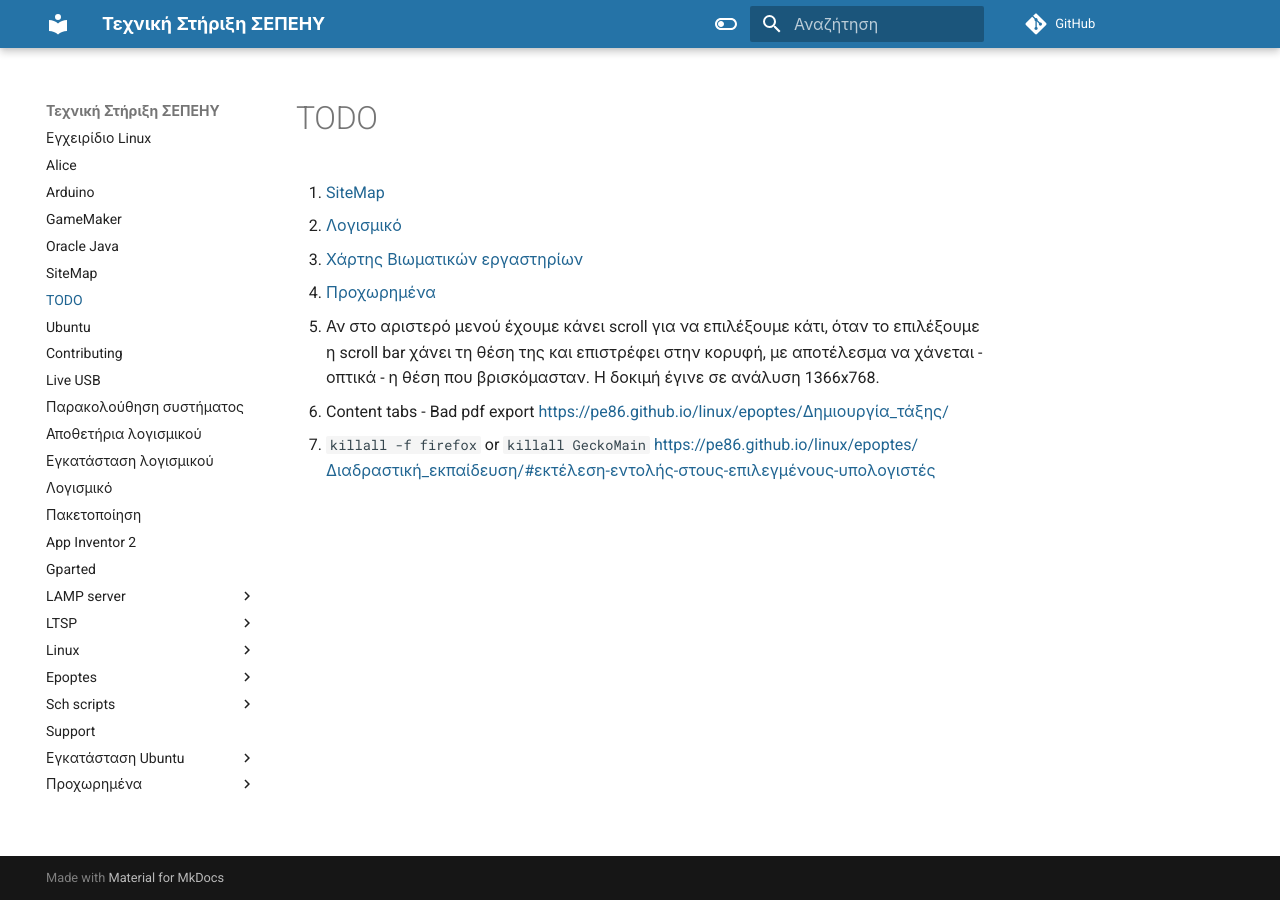
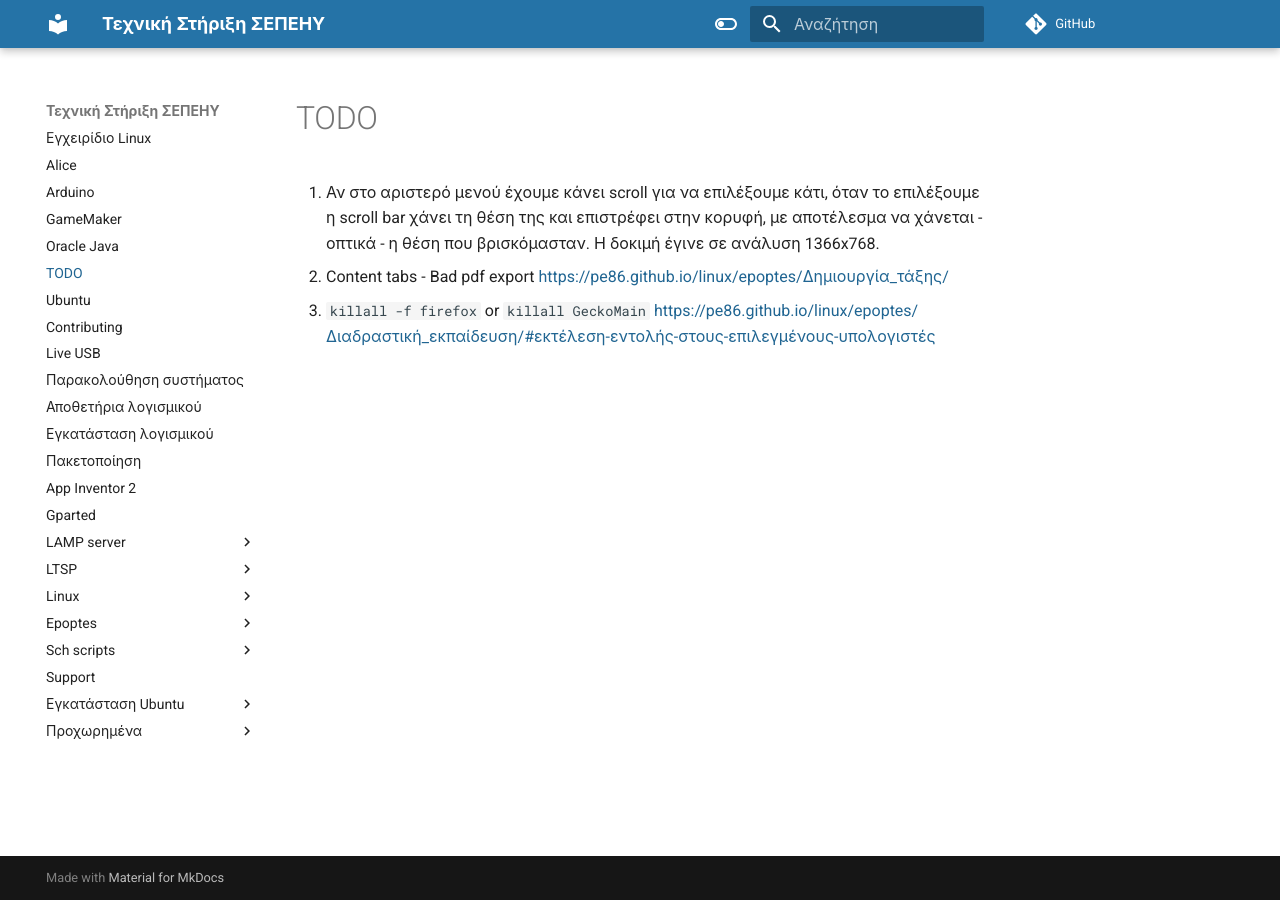
Before and after one commit to siahos/el.ltsp.org, an MkDocs documentation site: the page built from docs/TODO.md, in a window 1280 px wide. Built offline with MkDocs 1.6.1 and Material for MkDocs 9.7.7, drawn with Linux system fonts in a browser that asks for light colours; comment, search, counter and statistics services are not loaded.

Commit message:
Remove some old files

```diff
--- a/docs/TODO.md
+++ b/docs/TODO.md
@@ -1,16 +1,12 @@
-TODO:
+# TODO
 
-1. [SiteMap](https://pe86.github.io/linux/SiteMap/)
+1. Αν στο αριστερό μενού έχουμε κάνει scroll για να επιλέξουμε κάτι, όταν το
+   επιλέξουμε η scroll bar χάνει τη θέση της και επιστρέφει στην κορυφή, με
+   αποτέλεσμα να χάνεται - οπτικά - η θέση που βρισκόμασταν. Η δοκιμή έγινε σε
+   ανάλυση 1366x768.
 
-2. [Λογισμικό](https://pe86.github.io/linux/Λογισμικό/)
+2. Content tabs - Bad pdf export
+   <https://pe86.github.io/linux/epoptes/Δημιουργία_τάξης/>
 
-3. [Χάρτης Βιωματικών εργαστηρίων](https://pe86.github.io/linux/LTSP/Βιωματικά_εργαστήρια/#χάρτης-βιωματικών-εργαστηρίων)
-
-4. [Προχωρημένα](https://pe86.github.io/linux/LTSP/Προχωρημένα/)
-
-5. Αν στο αριστερό μενού έχουμε κάνει scroll για να επιλέξουμε κάτι, όταν το επιλέξουμε η scroll bar χάνει τη θέση της και επιστρέφει στην κορυφή, με αποτέλεσμα να χάνεται - οπτικά - η θέση που βρισκόμασταν.
-Η δοκιμή έγινε σε ανάλυση 1366x768.
-
-6. Content tabs - Bad pdf export <https://pe86.github.io/linux/epoptes/Δημιουργία_τάξης/>
-
-7. `killall -f firefox` or `killall GeckoMain` <https://pe86.github.io/linux/epoptes/Διαδραστική_εκπαίδευση/#εκτέλεση-εντολής-στους-επιλεγμένους-υπολογιστές>
+3. `killall -f firefox` or `killall GeckoMain`
+   <https://pe86.github.io/linux/epoptes/Διαδραστική_εκπαίδευση/#εκτέλεση-εντολής-στους-επιλεγμένους-υπολογιστές>
```
Also changed, not shown: docs/SiteMap.md (deleted, +0 -6 lines), docs/Λογισμικό.md (deleted, +0 -15 lines).
